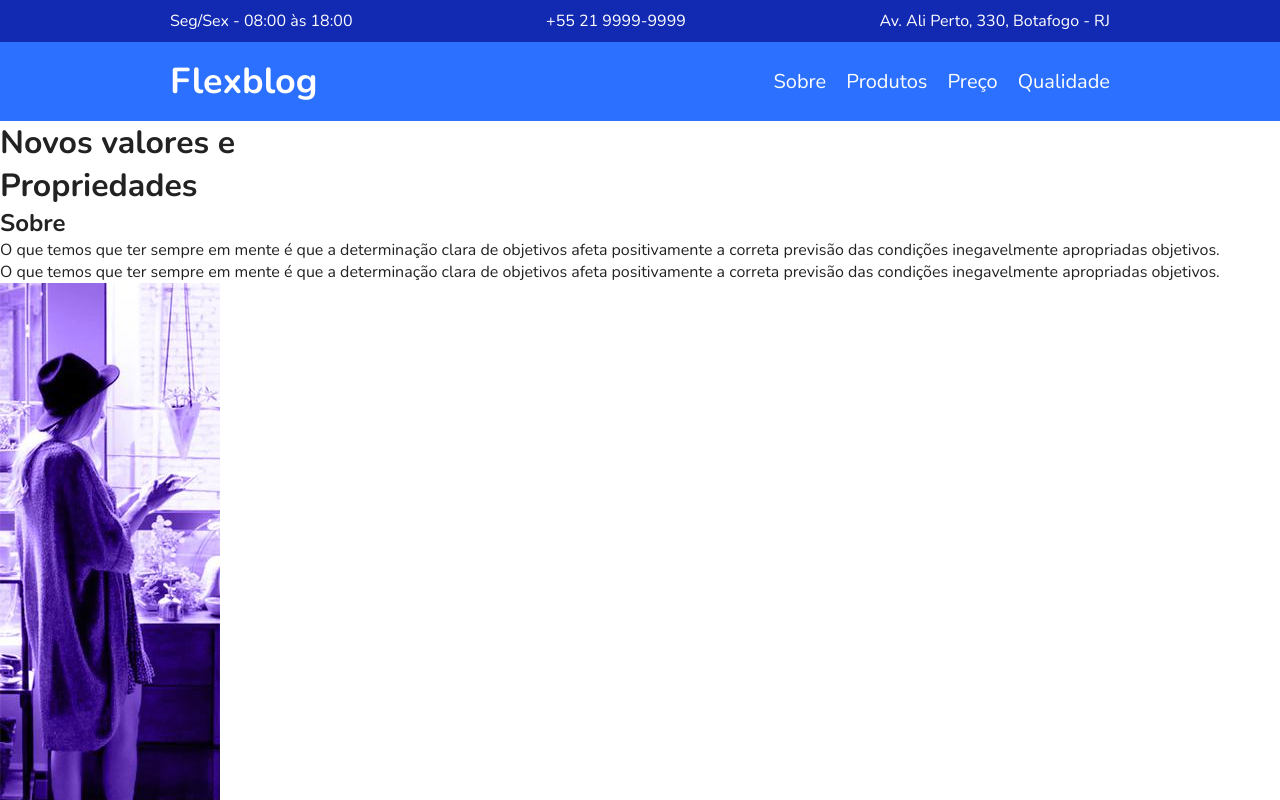
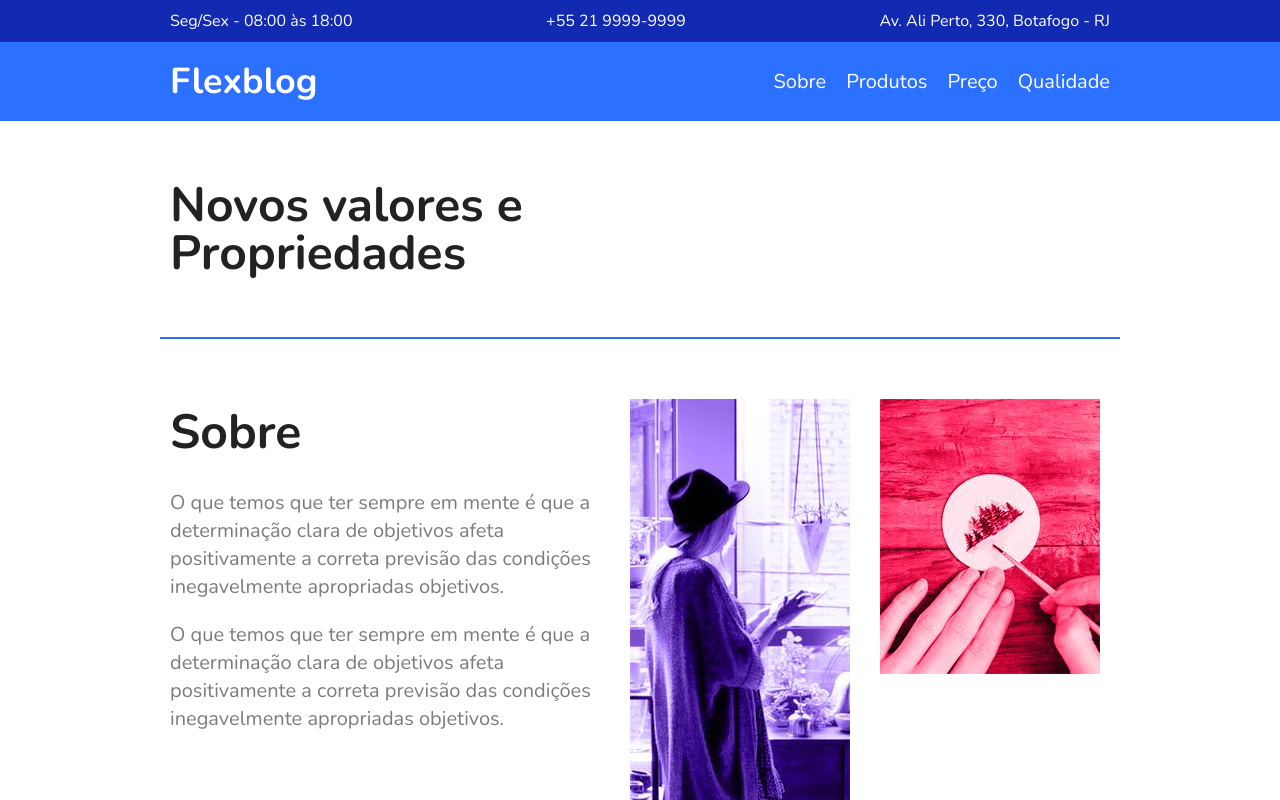
Before and after one commit to RenatoDiniz-git/Flexblog, a plain HTML site: page index.html in a window 1280 px wide. Shown: the top 800 px of the page. Drawn offline with nearby package versions, Linux system fonts and the light colour scheme.

Commit message:
Styling introduction section

```diff
--- a/css/style.css
+++ b/css/style.css
@@ -87,3 +87,48 @@ img {
 .menu-nav a:hover{
     color: #122ab2;
 }
+
+/*Introdução*/
+
+.introducao{
+    font-size: 3em;
+    line-height: 1;
+    max-width: 960px;
+    margin: 0 auto;
+    padding: 60px 10px;
+}
+
+
+/*Sobre*/
+
+.sobre {
+    border-top: 2px solid #2c70ff;
+    border-bottom: 2px solid #2c70ff;
+    max-width: 960px;
+    margin: 0 auto;
+    padding: 60px 0px;
+    display: flex;
+    flex-wrap: wrap;
+}
+
+.sobre-info{
+    flex: 2 1 300px;
+    margin: 0 10px;
+}
+
+.sobre-info h1{
+    font-size: 3em;
+    margin-bottom: .5em;
+}
+
+.sobre-info p{
+    font-size:1.25em;
+    line-height: 1.4;
+    margin-bottom: 1em;
+    color: #7c7c7c;
+}
+
+.sobre-img{
+    flex: 1 1 160px;
+    margin: 0 10px;
+}
--- a/index.html
+++ b/index.html
@@ -34,7 +34,7 @@
         </div>
     </header>
 
-    <h1>Novos valores e <br> Propriedades</h1>
+    <h1 class="introducao">Novos valores e <br> Propriedades</h1>
 
     <section class="sobre" id="sobre">
         <div class="sobre-info">
```
